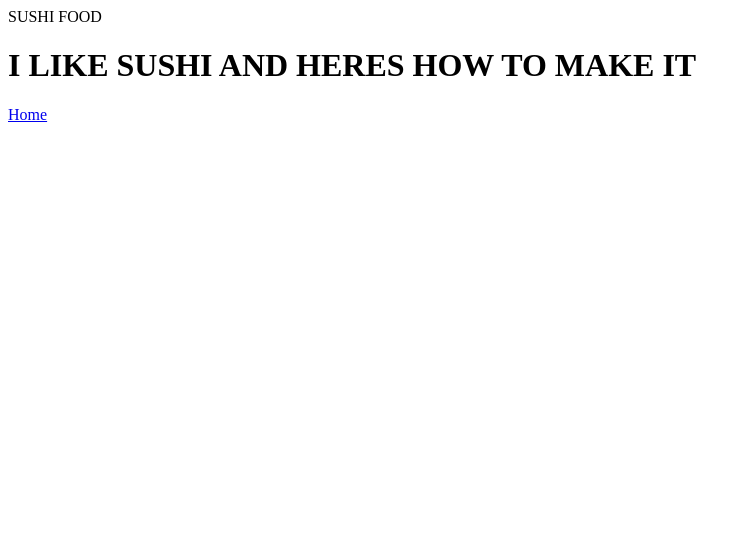
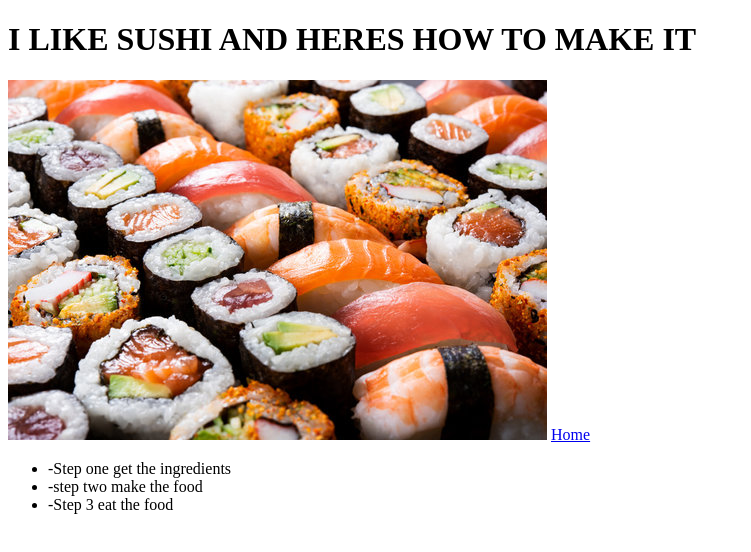
Before and after one commit to gaIaxydominator/odin-recipes, a plain HTML site: page recipes/sushi.html in a window 1280 px wide. Shown: the whole page, without its empty margins (0-751 px from the left). Drawn offline with Linux system fonts and the light colour scheme.

Commit message:
Additions and changes to the recipes formatting sushi.html and added images to style the file

```diff
--- a/recipes/sushi.html
+++ b/recipes/sushi.html
@@ -1,7 +1,7 @@
 <!DOCTYPE html>
 <html lang="en">
   <head>
-    <meta charset="UTF-8"
+    <meta charset="UTF-8">
     <title>
       SUSHI FOOD
     </title>
@@ -10,6 +10,12 @@
     <h1>
       I LIKE SUSHI AND HERES HOW TO MAKE IT
     </h1>
-    <a href="../index.html">Home</a>
+    <img src="../images/sushi.jpg">
+    <a href="../index.html" target="_blank" rel="noreferrer">Home</a>
+    <ul>
+      <li>-Step one get the ingredients</li>
+      <li>-step two make the food</li>
+      <li>-Step 3 eat the food</li>
+    </ul>
   </body>
 </html>
```
Also changed, not shown: images/sushi.jpg (added).
